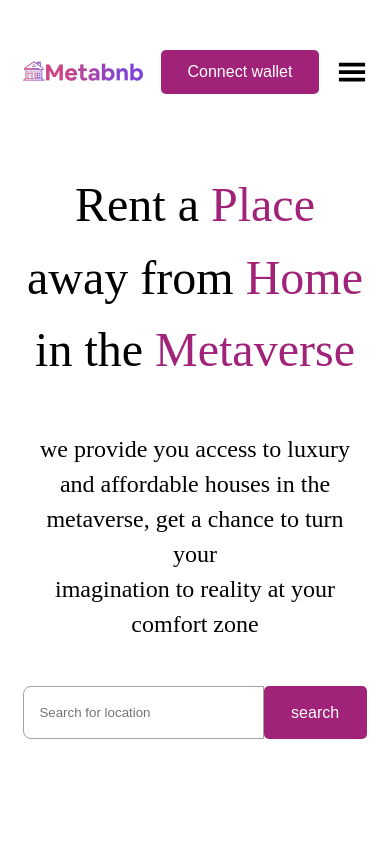
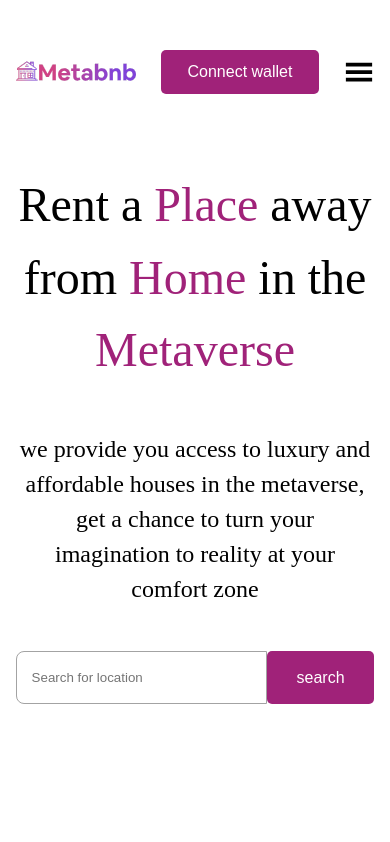
Before and after one commit to Kennethtml/hng-level-3, a React (Create React App) app: page / in a window 390 px wide. Shown: the top 842 px of the page. Built offline with nearby package versions, Linux system fonts and the light colour scheme; a web font is replaced by a local one.

Commit message:
style: responsiveness

```diff
--- a/src/App.scss
+++ b/src/App.scss
@@ -6,5 +6,9 @@
     max-width: 88%;
      margin-inline: auto;
     //  position: relative;
+
+    @media(max-width:600px){
+      max-width: 92%;
+    }
   }
 }
```
